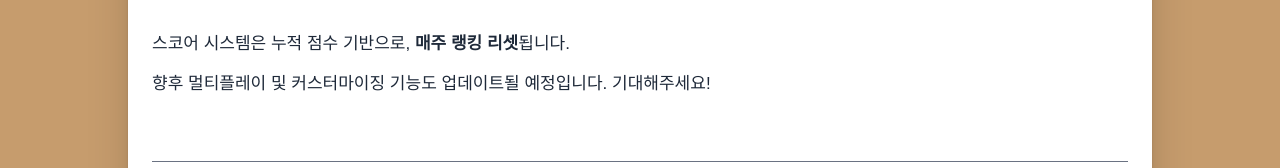
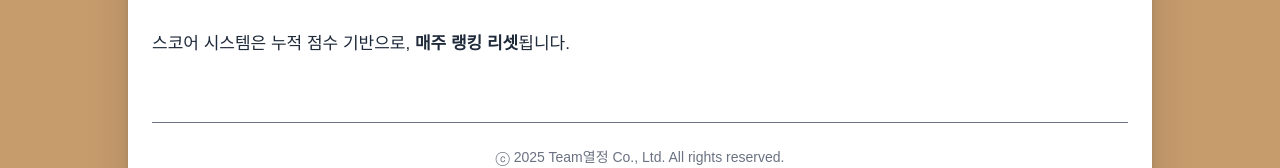
Before and after one commit to pkfffe/cap_project, a Next.js app: page /main in a window 1280 px wide. Shown: the part 1891-2059 px from the top of the page. Built offline with nearby package versions, Linux system fonts and the light colour scheme.

Commit message:
수정정

```diff
--- a/app/main/page.tsx
+++ b/app/main/page.tsx
@@ -144,7 +144,7 @@ export default function Home() {
             </div>
 
             {/* 메인 이미지 */}
-            <div className="rounded-xl overflow-hidden shadow-lg">
+            <div className="rounded-xl overflow-hidden shadow-lg transform transition duration-500 hover:scale-105">
               <img
                 src="/uploads/Main.png"
                 alt="메인 이미지"
@@ -170,7 +170,7 @@ export default function Home() {
             </div>
 
             {/* 서브 이미지 */}
-            <div className="rounded-xl overflow-hidden shadow-lg">
+            <div className="rounded-xl overflow-hidden shadow-lg transform transition duration-500 hover:scale-105">
               <img
                 src="/uploads/Sub.png"
                 alt="서브 이미지"
@@ -183,10 +183,6 @@ export default function Home() {
               <p>
                 스코어 시스템은 누적 점수 기반으로,{" "}
                 <span className="font-semibold">매주 랭킹 리셋</span>됩니다.
-              </p>
-              <p>
-                향후 멀티플레이 및 커스터마이징 기능도 업데이트될 예정입니다.
-                기대해주세요!
               </p>
             </div>
 
```
